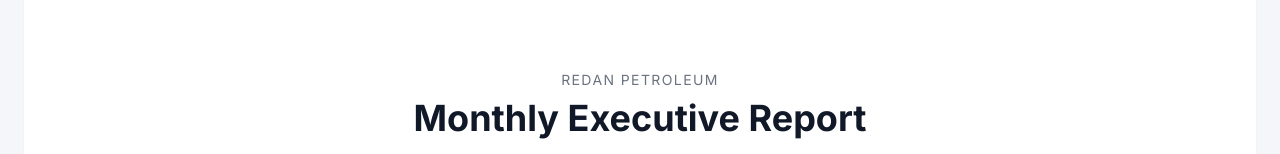
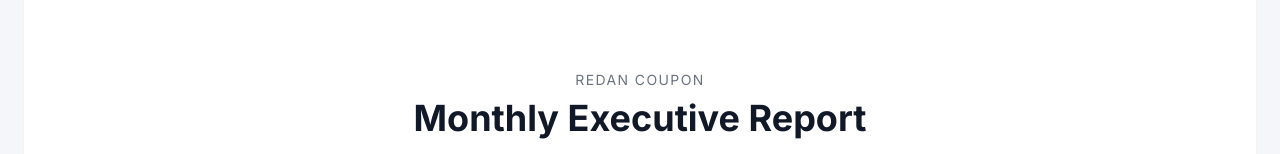
Before and after one commit to karumbidza/sales-Dashboard, a Next.js app: page /dashboard/monthly-report in a window 1280 px wide. Shown: the part 225-379 px from the top of the page. Built offline with nearby package versions, Linux system fonts and the light colour scheme; no server answers; the database is empty.

Commit message:
chore(brand): rename Redan Petroleum to Redan Coupon in report cover

```diff
--- a/components/exec/ReportCover.tsx
+++ b/components/exec/ReportCover.tsx
@@ -79,7 +79,7 @@
   return (
     <section className="p-8" id="exec-report-cover">
       <div className="text-center mb-12 mt-12">
-        <div className="text-sm text-gray-500 uppercase tracking-widest mb-2">Redan Petroleum</div>
+        <div className="text-sm text-gray-500 uppercase tracking-widest mb-2">Redan Coupon</div>
         <h1 className="text-4xl font-bold text-gray-900 mb-3">Monthly Executive Report</h1>
         <div className="text-2xl text-gray-700 mb-2">{cover.monthLabel}</div>
         <div className="text-sm text-gray-500">Generated {generatedAt}</div>
```
